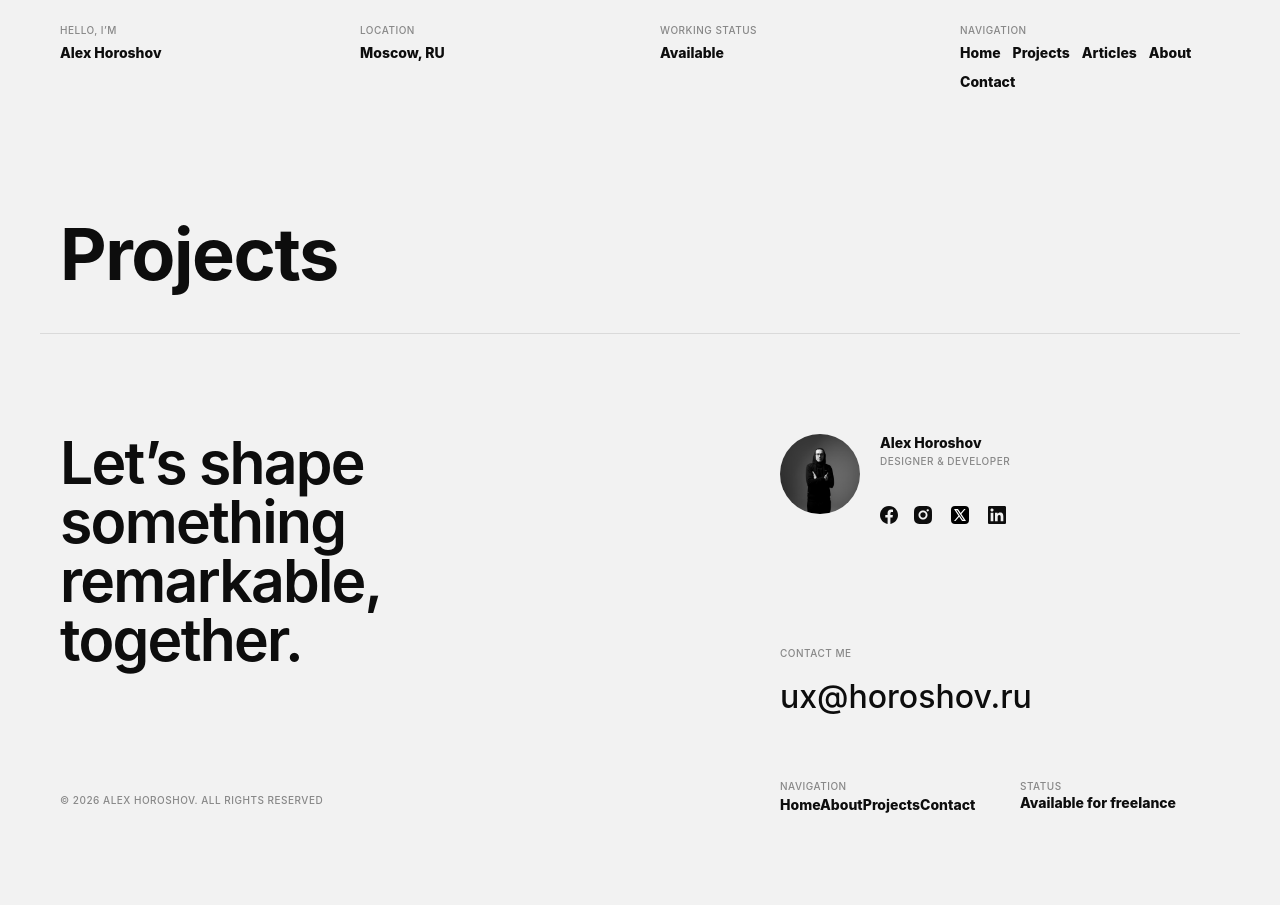
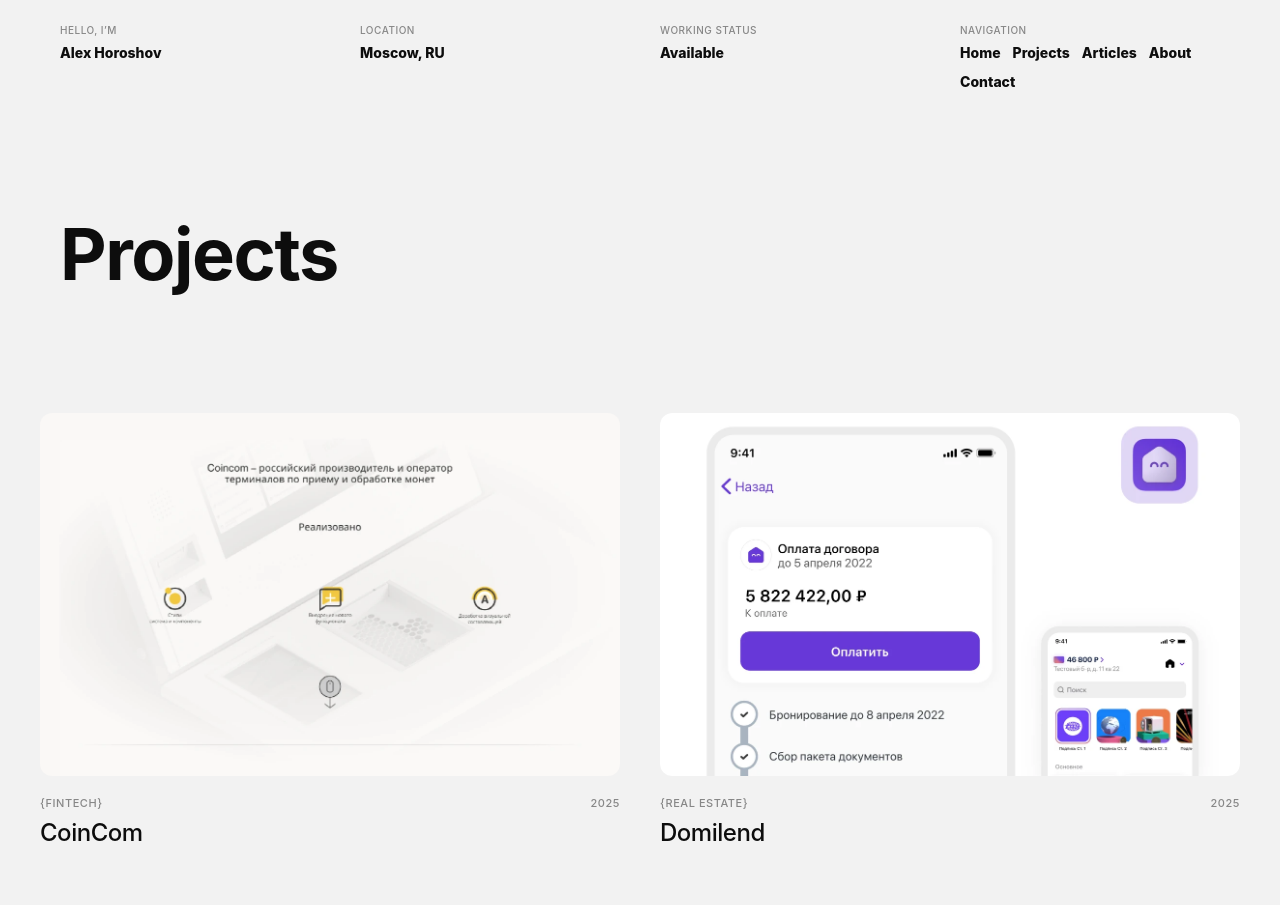
Before and after one commit to Horoshov/my-portfolio, a React (Vite) app: page /projects in a window 1280 px wide. Shown: the top 905 px of the page. Before the commit the page ends 854 px from the top, so only its background shows below. Built offline with nearby package versions, Linux system fonts and the light colour scheme.

Commit message:
Page Projects

```diff
--- a/src/components/ProjectCard.jsx
+++ b/src/components/ProjectCard.jsx
@@ -1,4 +1,22 @@
-const ProjectCard = ({ project }) => (
+import React from 'react';
+import { motion } from 'framer-motion';
+import { Link } from 'react-router-dom';
+
+// Обязательно добавляем варианты анимации, иначе motion.div выдаст ошибку
+const cardVariants = {
+  offscreen: { y: 30, opacity: 0 },
+  onscreen: {
+    y: 0,
+    opacity: 1,
+    transition: { type: "spring", bounce: 0.3, duration: 0.8 }
+  }
+};
+
+const ProjectCard = ({ project }) => {
+  // Защита: если данные проекта вдруг не переданы, компонент не сломает сайт
+  if (!project) return null;
+
+  return (
     <motion.div
       className="project-card"
       initial="offscreen"
@@ -24,3 +42,6 @@
       </Link>
     </motion.div>
   );
+};
+
+export default ProjectCard;
--- a/src/pages/Projects.jsx
+++ b/src/pages/Projects.jsx
@@ -1,10 +1,62 @@
 import React from 'react';
+import { motion } from 'framer-motion';
 import PageHeader from '../components/PageHeader';
+import ProjectCard from '../components/ProjectCard';
 
-const Page = () => (
-  <div>
-    <PageHeader title="Projects" /> {/* Поменяй под каждую страницу */}
-  </div>
-);
+// Данные проектов
+const allProjects = [
+  {
+    id: 101,
+    title: 'CoinCom',
+    cat: '{Fintech}',
+    image: '/assets/projects/CoinCom.webp'
+  },
+  {
+    id: 102,
+    title: 'Domilend',
+    cat: '{Real Estate}',
+    image: '/assets/projects/Domilend.webp'
+  },
+  {
+    id: 103,
+    title: 'Postman',
+    cat: '{Logistics}',
+    image: '/assets/projects/Postman.webp'
+  },
+  {
+    id: 104,
+    title: 'Horoshov',
+    cat: '{Portfolio}',
+    image: '/assets/projects/Horoshov.webp'
+  },
+  {
+    id: 105,
+    title: 'Archive',
+    cat: '{Works}',
+    image: '/assets/projects/Cover.webp'
+  }
+];
 
-export default Page;
+const Projects = () => {
+  return (
+    <motion.div
+      className="projects-page"
+      initial={{ opacity: 0 }}
+      animate={{ opacity: 1 }}
+      exit={{ opacity: 0 }}
+      transition={{ duration: 0.5 }}
+    >
+      <PageHeader title="Projects" />
+
+      <section className="projects-content" style={{ padding: '80px 0' }}>
+        <div className="projects-grid-main">
+          {allProjects.map((project) => (
+            <ProjectCard key={project.id} project={project} />
+          ))}
+        </div>
+      </section>
+    </motion.div>
+  );
+};
+
+export default Projects;
--- a/src/styles/App.css
+++ b/src/styles/App.css
@@ -743,3 +743,57 @@
   /* Плавный переход, чтобы фон не моргал */
   transition: background-color 5000s ease-in-out 0s;
 }
+
+/* Контейнер для сетки на странице Projects */
+.projects-grid-main {
+  display: grid;
+  grid-template-columns: repeat(2, 1fr); /* Две колонки */
+  gap: 60px 40px; /* Отступ: 60px вертикально, 40px горизонтально */
+  width: 100%;
+}
+
+/* Адаптивность: на планшетах и телефонах переходим в одну колонку */
+@media (max-width: 900px) {
+  .projects-grid-main {
+    grid-template-columns: 1fr;
+    gap: 40px;
+  }
+}
+
+/* Стили самой карточки (уже должны быть частично у вас) */
+.project-card {
+  width: 100%;
+  text-decoration: none;
+}
+
+.project-image-wrapper {
+  aspect-ratio: 16 / 10; /* Соотношение сторон для превью */
+  overflow: hidden;
+  background-color: var(--photo-bg);
+  border-radius: 12px; /* Легкое скругление */
+  margin-bottom: 20px;
+}
+
+.project-image-wrapper img {
+  width: 100%;
+  height: 100%;
+  object-fit: cover;
+  transition: transform 0.6s cubic-bezier(0.25, 0.46, 0.45, 0.94);
+}
+
+.project-card:hover img {
+  transform: scale(1.03); /* Эффект при наведении */
+}
+
+.projects-grid-main {
+  display: grid;
+  grid-template-columns: repeat(2, 1fr); /* Две колонки */
+  gap: 60px 40px;
+  width: 100%;
+}
+
+@media (max-width: 768px) {
+  .projects-grid-main {
+    grid-template-columns: 1fr; /* Одна колонка на мобильных */
+  }
+}
```
Lines whose indentation alone changed are shown as unchanged.
